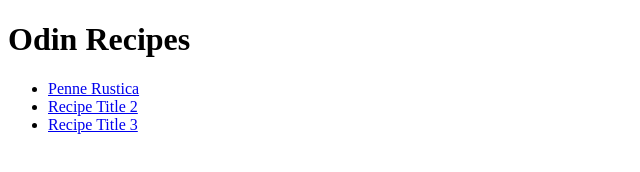
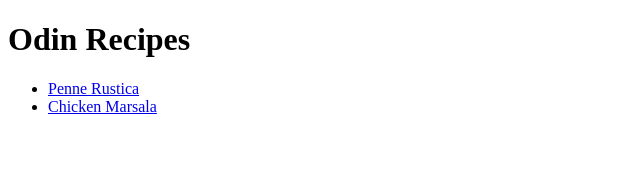
Before and after one commit to Gabriel-Giani/odin-recipes, a plain HTML site: page index.html in a window 1280 px wide. Shown: the whole page, without its empty margins (0-640 px from the left). Drawn offline with Linux system fonts and the light colour scheme.

Commit message:
fix: update chicken marsala receipe link on index page

```diff
--- a/index.html
+++ b/index.html
@@ -9,8 +9,8 @@
     <h1>Odin Recipes</h1>
     <ul>
         <li><a href="recipes/penneRustica.html">Penne Rustica</a>
-        <li><a href="recipes/yourrecipe.html">Recipe Title 2</a></li>
-        <li><a href="recipes/yourrecipe.html">Recipe Title 3</a></li>
+        <li><a href="recipes/chickenMarsala.html">Chicken Marsala</a></li>
+
       </ul>
 </body>
 </html>
```
